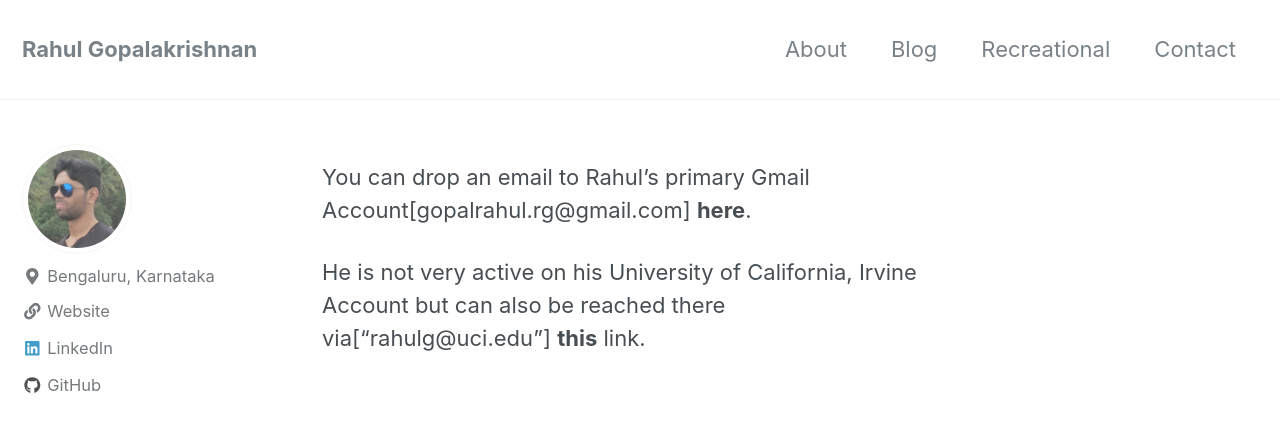
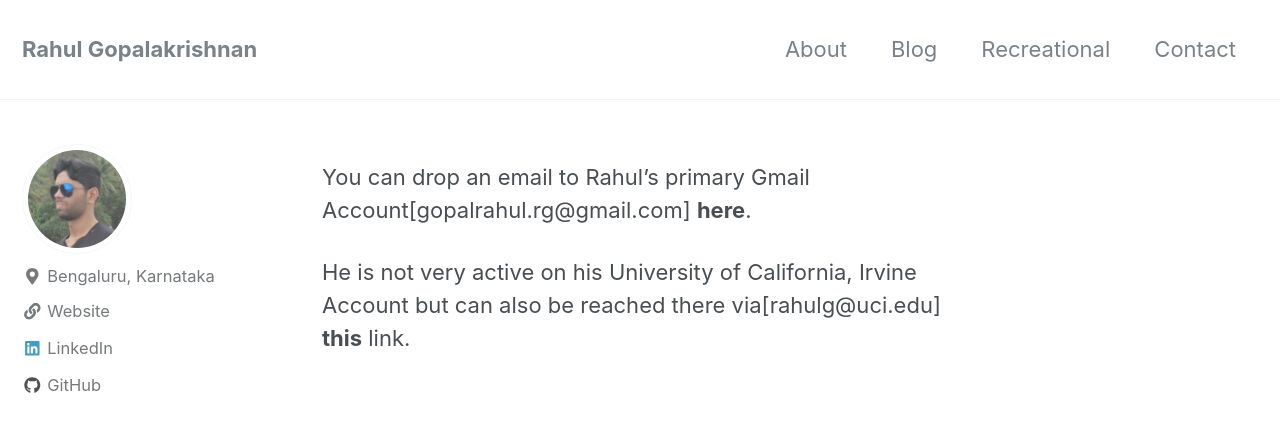
Before and after one commit to gopalrahulrg/gopalrahulrg.github.io, a Jekyll site: the page built from _pages/contact.md, in a window 1280 px wide and 900 px high. Shown: the top 432 px of the window. Built offline with Jekyll 4.4.1, drawn with Linux system fonts in a browser that asks for light colours; nearby versions of some CDN libraries.

```diff
--- a/_pages/contact.md
+++ b/_pages/contact.md
@@ -6,4 +6,4 @@ header:
 
 You can drop an email to Rahul's primary Gmail Account[gopalrahul.rg@gmail.com] **here**.
 
-He is not very active on his University of California, Irvine Account but can also be reached there via["rahulg@uci.edu"] **this** link.
+He is not very active on his University of California, Irvine Account but can also be reached there via[rahulg@uci.edu] **this** link.
```
